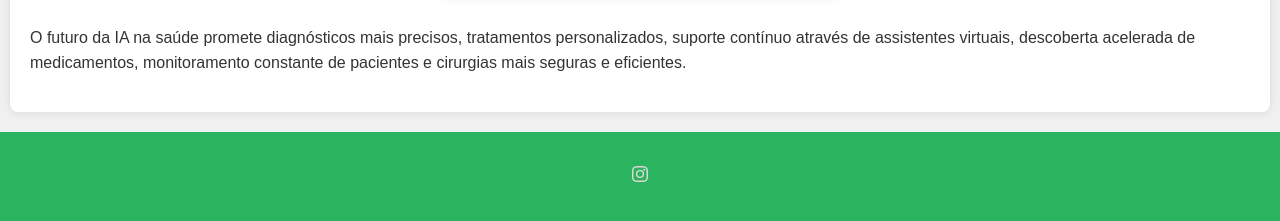
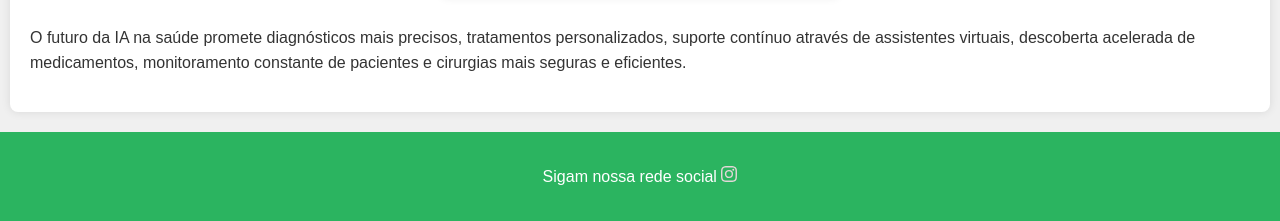
Before and after one commit to Devjunior12/ianasaude, a plain HTML site: page index.html in a window 1280 px wide. Shown: the part 1704-1925 px from the top of the page. Drawn offline with Linux system fonts and the light colour scheme.

Commit message:
Update index.html

```diff
--- a/index.html
+++ b/index.html
@@ -277,6 +277,7 @@
     </div>
     <footer>
         <p>
+            Sigam nossa rede social
             <a href="https://www.instagram.com/projeto_ia2024/"target="_blank"><svg xmlns="http://www.w3.org/2000/svg" width="16" height="16" fill="currentColor" class="bi bi-instagram" viewBox="0 0 16 16">
             <path d="M8 0C5.829 0 5.556.01 4.703.048 3.85.088 3.269.222 2.76.42a3.9 3.9 0 0 0-1.417.923A3.9 3.9 0 0 0 .42 2.76C.222 3.268.087 3.85.048 4.7.01 5.555 0 5.827 0 8.001c0 2.172.01 2.444.048 3.297.04.852.174 1.433.372 1.942.205.526.478.972.923 1.417.444.445.89.719 1.416.923.51.198 1.09.333 1.942.372C5.555 15.99 5.827 16 8 16s2.444-.01 3.298-.048c.851-.04 1.434-.174 1.943-.372a3.9 3.9 0 0 0 1.416-.923c.445-.445.718-.891.923-1.417.197-.509.332-1.09.372-1.942C15.99 10.445 16 10.173 16 8s-.01-2.445-.048-3.299c-.04-.851-.175-1.433-.372-1.941a3.9 3.9 0 0 0-.923-1.417A3.9 3.9 0 0 0 13.24.42c-.51-.198-1.092-.333-1.943-.372C10.443.01 10.172 0 7.998 0zm-.717 1.442h.718c2.136 0 2.389.007 3.232.046.78.035 1.204.166 1.486.275.373.145.64.319.92.599s.453.546.598.92c.11.281.24.705.275 1.485.039.843.047 1.096.047 3.231s-.008 2.389-.047 3.232c-.035.78-.166 1.203-.275 1.485a2.5 2.5 0 0 1-.599.919c-.28.28-.546.453-.92.598-.28.11-.704.24-1.485.276-.843.038-1.096.047-3.232.047s-2.39-.009-3.233-.047c-.78-.036-1.203-.166-1.485-.276a2.5 2.5 0 0 1-.92-.598 2.5 2.5 0 0 1-.6-.92c-.109-.281-.24-.705-.275-1.485-.038-.843-.046-1.096-.046-3.233s.008-2.388.046-3.231c.036-.78.166-1.204.276-1.486.145-.373.319-.64.599-.92s.546-.453.92-.598c.282-.11.705-.24 1.485-.276.738-.034 1.024-.044 2.515-.045zm4.988 1.328a.96.96 0 1 0 0 1.92.96.96 0 0 0 0-1.92m-4.27 1.122a4.109 4.109 0 1 0 0 8.217 4.109 4.109 0 0 0 0-8.217m0 1.441a2.667 2.667 0 1 1 0 5.334 2.667 2.667 0 0 1 0-5.334"/>
           </svg></p>
```
